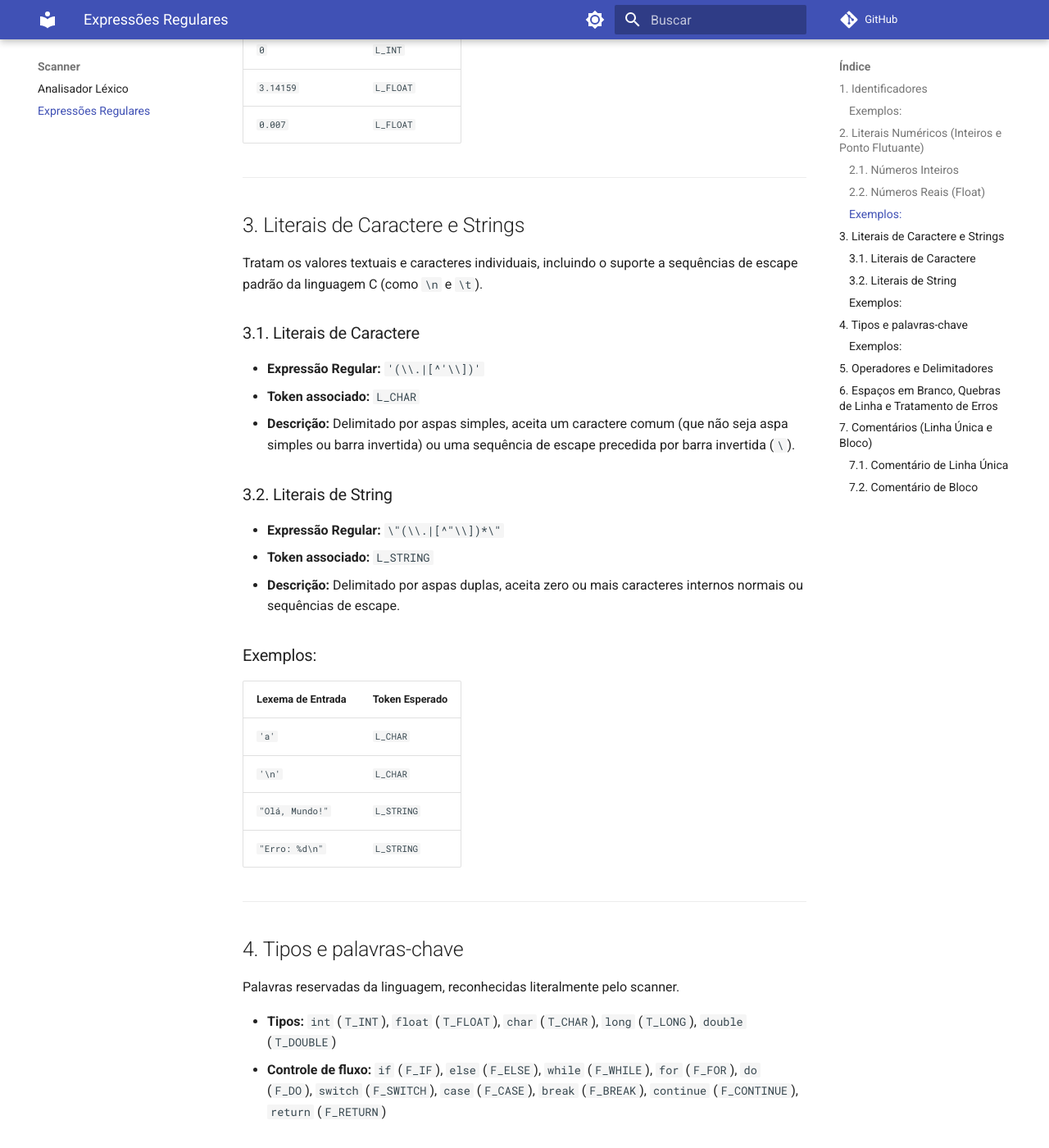
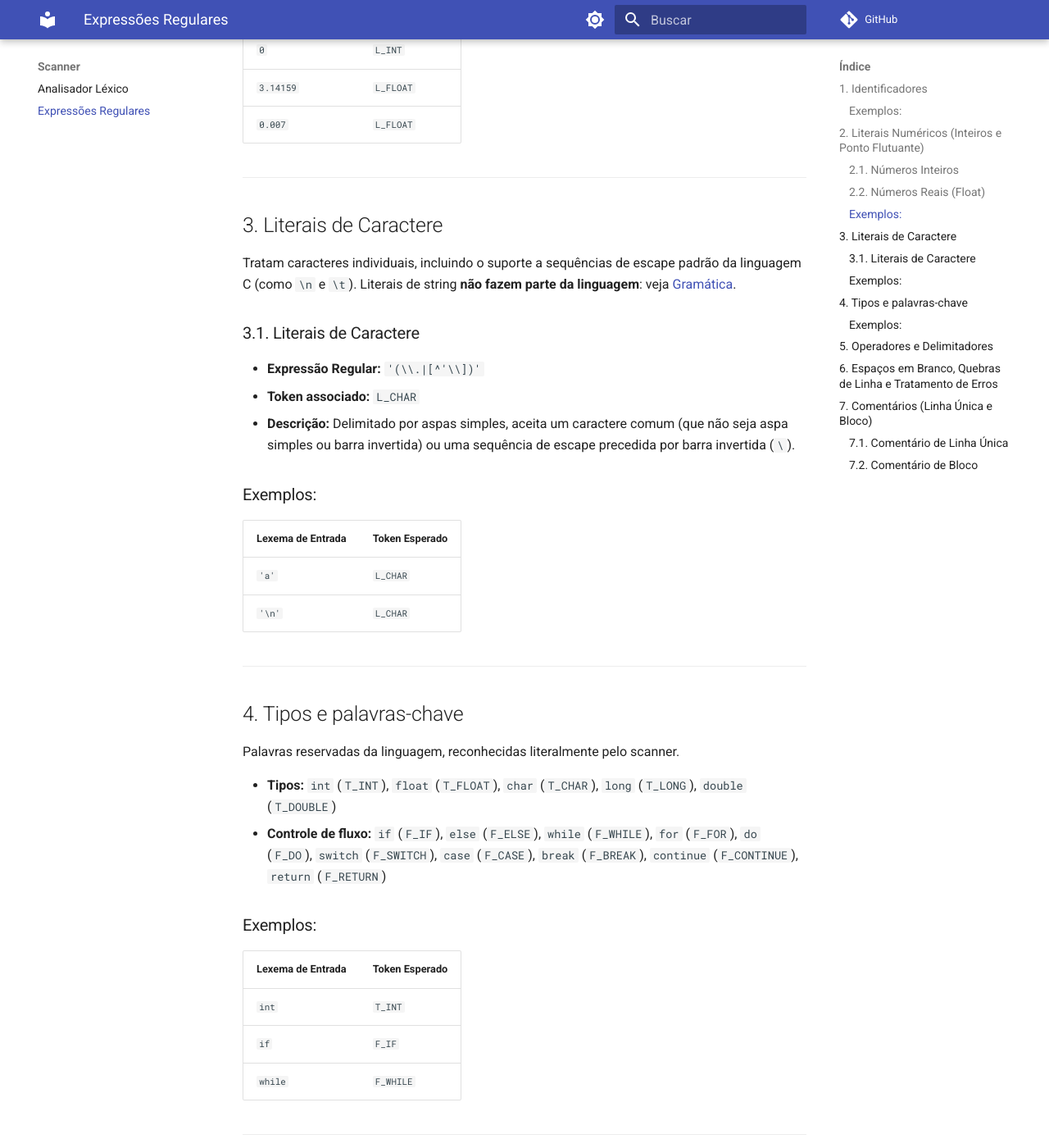
Before and after one commit to m0yo/Compiladores_G08, an MkDocs documentation site: the page built from docs/expressoesRegularesFlex.md, in a window 1280 px wide and 1400 px high, scrolled down 1684 px. Shown: the whole window at 82% size. Built offline with MkDocs 1.6.1 and Material for MkDocs 9.7.7, drawn with Linux system fonts in a browser that asks for light colours; comment, search, counter and statistics services are not loaded.

Commit message:
📚 docs: remover literais de string das expressões regulares

```diff
--- a/docs/expressoesRegularesFlex.md
+++ b/docs/expressoesRegularesFlex.md
@@ -49,27 +49,20 @@ Abrange as constantes numéricas inteiras e reais (floats), contemplando múltip
 
 ---
 
-## 3. Literais de Caractere e Strings
+## 3. Literais de Caractere
 
-Tratam os valores textuais e caracteres individuais, incluindo o suporte a sequências de escape padrão da linguagem C (como `\n` e `\t`).
+Tratam caracteres individuais, incluindo o suporte a sequências de escape padrão da linguagem C (como `\n` e `\t`). Literais de string **não fazem parte da linguagem**: veja [Gramática](gramatica.md#5-restricoes-de-escopo-do-projeto).
 
 ### 3.1. Literais de Caractere
 * **Expressão Regular:** `'(\\.|[^'\\])'`
 * **Token associado:** `L_CHAR`
 * **Descrição:** Delimitado por aspas simples, aceita um caractere comum (que não seja aspa simples ou barra invertida) ou uma sequência de escape precedida por barra invertida (`\`).
 
-### 3.2. Literais de String
-* **Expressão Regular:** `\"(\\.|[^"\\])*\"`
-* **Token associado:** `L_STRING`
-* **Descrição:** Delimitado por aspas duplas, aceita zero ou mais caracteres internos normais ou sequências de escape.
-
 ### Exemplos:
 | Lexema de Entrada | Token Esperado |
 | :--- | :--- |
 | `'a'` | `L_CHAR` |
 | `'\n'` | `L_CHAR` |
-| `"Olá, Mundo!"` | `L_STRING` |
-| `"Erro: %d\n"` | `L_STRING` |
 
 ---
 
```
Also changed, not shown: other parts of docs/expressoesRegularesFlex.md (+1 -1 lines).
